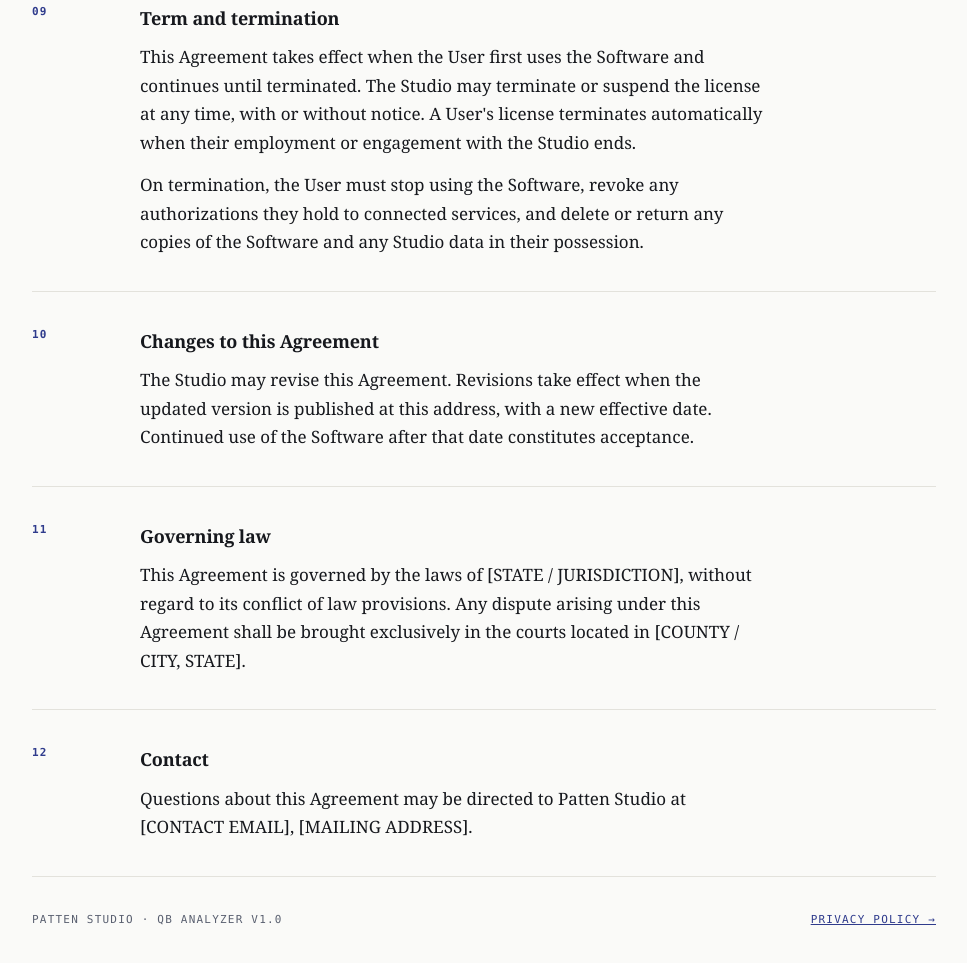
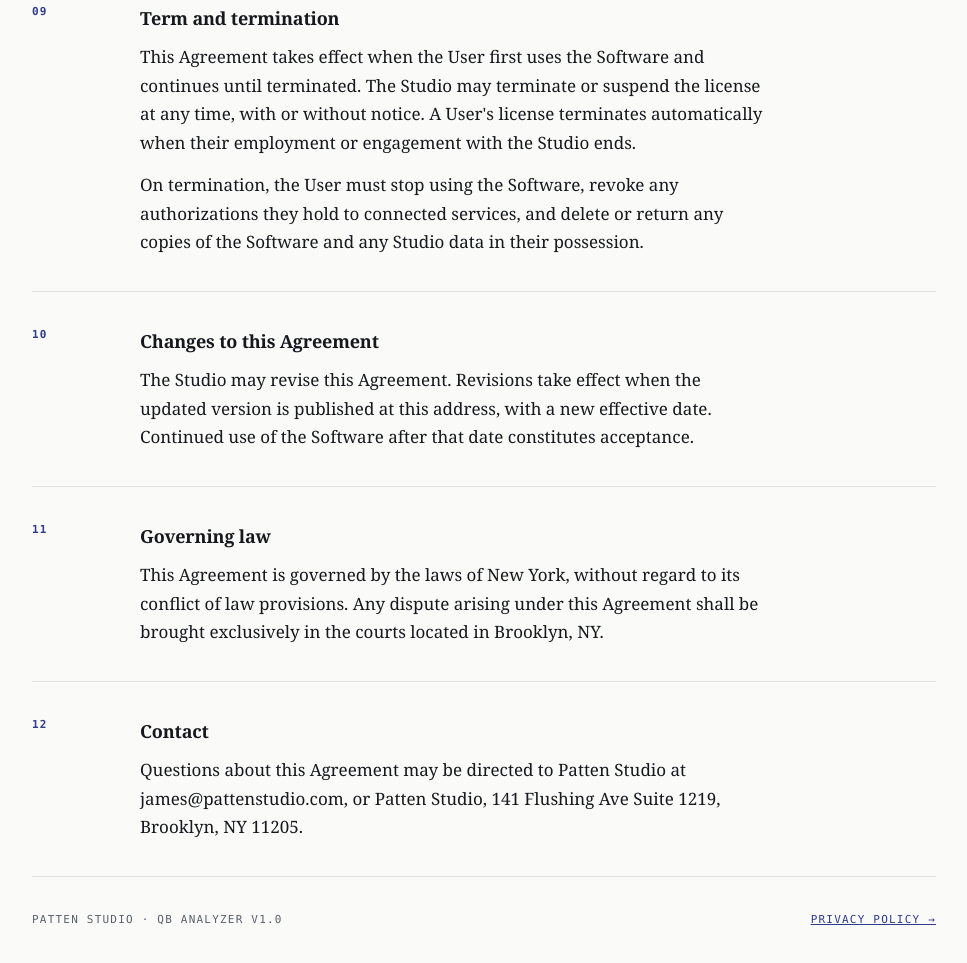
Before and after one commit to jamespatten/qbanalyzer, a plain HTML site: page eula.html in a window 1280 px wide. Shown: the part 3107-4070 px from the top of the page, without its empty margins (156-1123 px from the left). Drawn offline with Linux system fonts and the light colour scheme.

Commit message:
Update governing law and contact information in EULA

```diff
--- a/eula.html
+++ b/eula.html
@@ -260,9 +260,9 @@
     <div>
       <h2>Governing law</h2>
       <p>
-        This Agreement is governed by the laws of [STATE / JURISDICTION], without regard to
+        This Agreement is governed by the laws of New York, without regard to
         its conflict of law provisions. Any dispute arising under this Agreement shall be
-        brought exclusively in the courts located in [COUNTY / CITY, STATE].
+        brought exclusively in the courts located in Brooklyn, NY.
       </p>
     </div>
   </section>
@@ -273,7 +273,7 @@
       <h2>Contact</h2>
       <p>
         Questions about this Agreement may be directed to Patten Studio at
-        [CONTACT EMAIL], [MAILING ADDRESS].
+        james@pattenstudio.com, or Patten Studio, 141 Flushing Ave Suite 1219, Brooklyn, NY 11205.
       </p>
     </div>
   </section>
```
